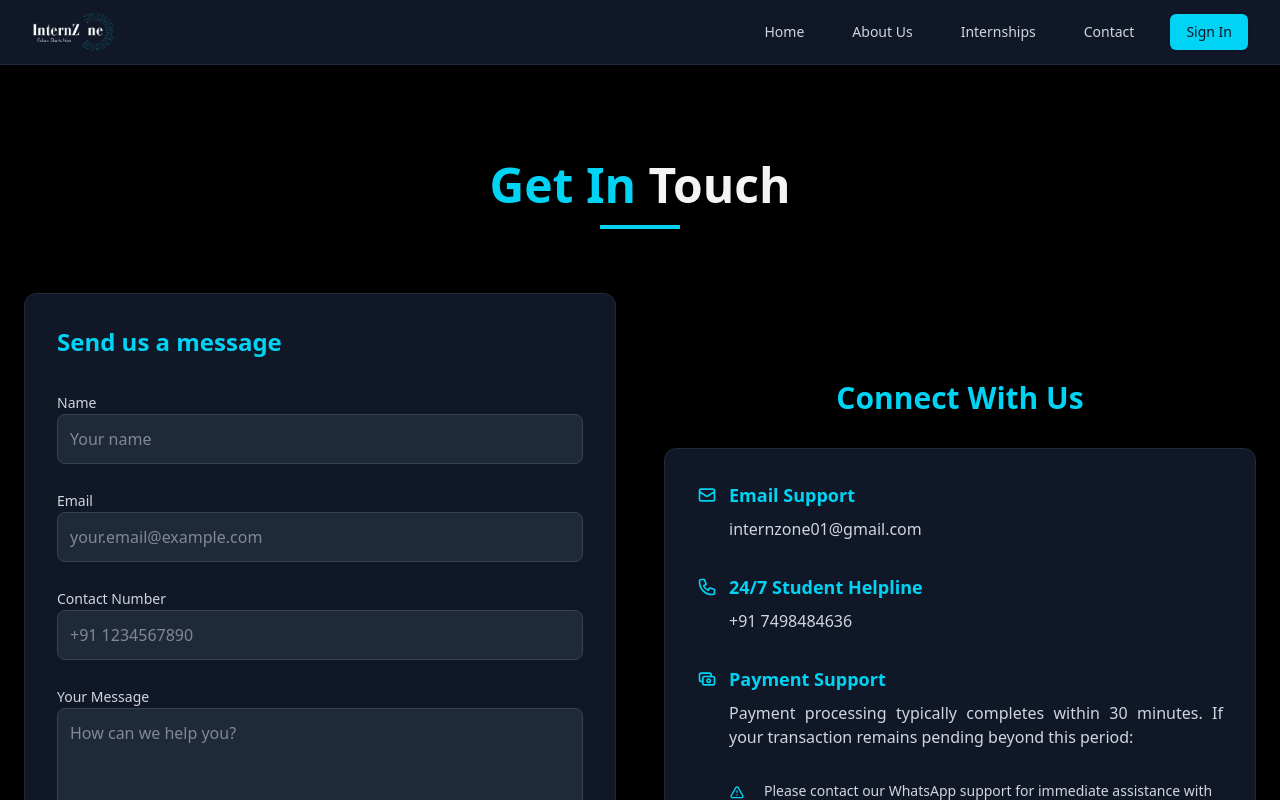
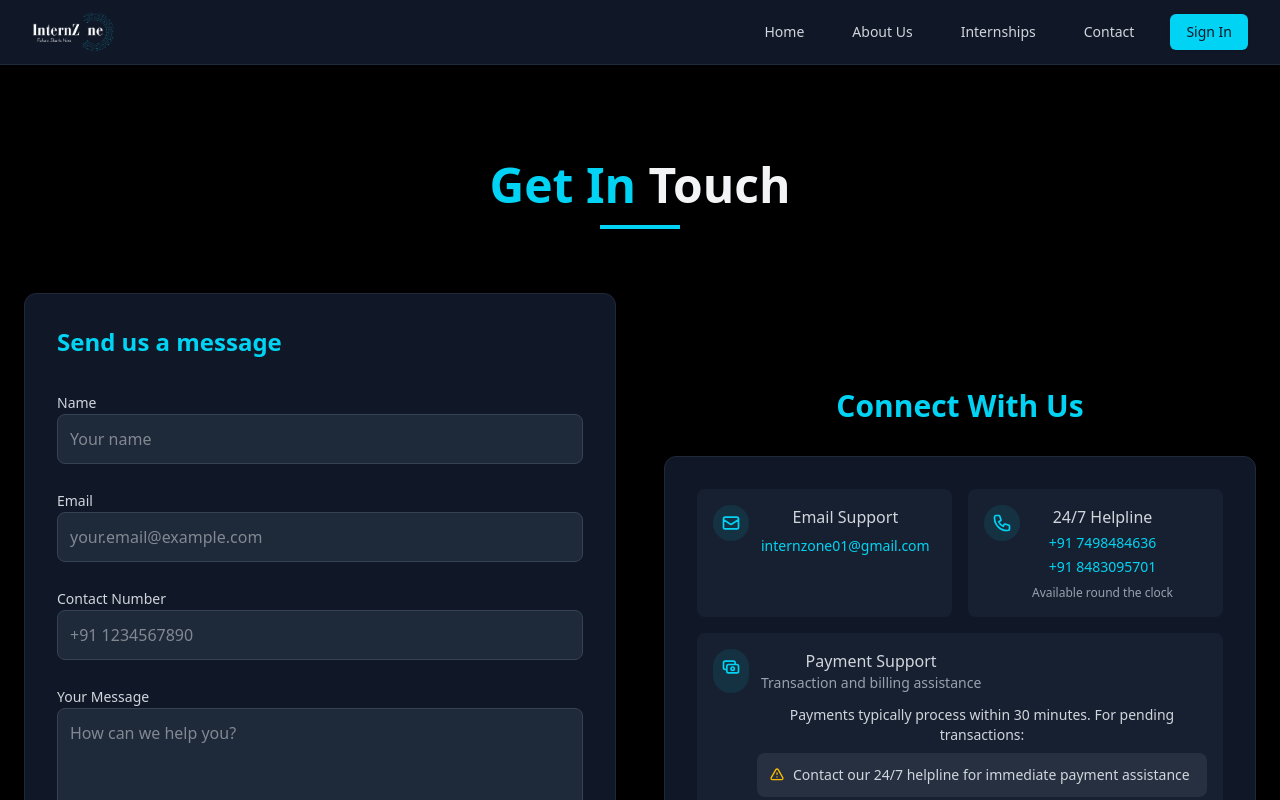
Before and after one commit to internzone00/Frontend, a React (Vite) app: page /contact in a window 1280 px wide. Shown: the top 800 px of the page. Built offline with nearby package versions, Linux system fonts and the light colour scheme; no server answers.

Commit message:
Update Contact.jsx

```diff
--- a/src/components/Contact.jsx
+++ b/src/components/Contact.jsx
@@ -127,76 +127,70 @@ const Contact = () => {
 
                 <div className="text-center">
                     <h3 className="text-3xl font-bold text-cyan-400 mb-8">Connect With Us</h3>
-                    {/* <div className="flex justify-center gap-8 mb-12">
-                        <a href="#" className="group">
-                            <div className="h-20 w-20 rounded-full bg-gradient-to-br from-cyan-900/30 to-gray-900 border border-gray-800 flex justify-center items-center group-hover:border-cyan-400 transition-all duration-300">
-                                <FontAwesomeIcon
-                                    icon={faInstagram}
-                                    className="text-4xl text-cyan-400 group-hover:text-white transition-all duration-300"
-                                />
-                            </div>
-                        </a>
-                        <a href="#" className="group">
-                            <div className="h-20 w-20 rounded-full bg-gradient-to-br from-cyan-900/30 to-gray-900 border border-gray-800 flex justify-center items-center group-hover:border-cyan-400 transition-all duration-300">
-                                <FontAwesomeIcon
-                                    icon={faLinkedin}
-                                    className="text-4xl text-cyan-400 group-hover:text-white transition-all duration-300"
-                                />
-                            </div>
-                        </a>
-                        <a href="#" className="group">
-                            <div className="h-20 w-20 rounded-full bg-gradient-to-br from-cyan-900/30 to-gray-900 border border-gray-800 flex justify-center items-center group-hover:border-cyan-400 transition-all duration-300">
-                                <FontAwesomeIcon
-                                    icon={faEnvelopeRegular}
-                                    className="text-4xl text-cyan-400 group-hover:text-white transition-all duration-300"
-                                />
-                            </div>
-                        </a>
-                    </div> */}
+
 
                     {/* Replaced Contact Information Box */}
-                    <div className="bg-gray-900 rounded-xl p-8 border border-gray-800 shadow-lg">
-    <div className="space-y-8">
-        {/* Email Section */}
-        <div className="space-y-2">
-            <div className="flex items-center ">
-                <svg className="w-5 h-5 text-cyan-400 mr-3" fill="none" stroke="currentColor" viewBox="0 0 24 24">
+      <div className="bg-gray-900 rounded-xl p-8 border border-gray-800 shadow-lg max-w-2xl mx-auto">
+    {/* Header */}
+
+
+        {/* Support Channels */}
+        <div className="grid grid-cols-1 md:grid-cols-2 gap-4">
+            {/* Email Support */}
+            <div className="bg-gray-800/50 p-4 rounded-lg flex space-x-3">
+                <div className="bg-cyan-400/10 p-2 rounded-full h-fit">
+                    <svg className="w-5 h-5 text-cyan-400" fill="none" stroke="currentColor" viewBox="0 0 24 24">
                         <path strokeLinecap="round" strokeLinejoin="round" strokeWidth={2} d="M3 8l7.89 5.26a2 2 0 002.22 0L21 8M5 19h14a2 2 0 002-2V7a2 2 0 00-2-2H5a2 2 0 00-2 2v10a2 2 0 002 2z" />
                     </svg>
-                <h4 className="text-lg font-semibold text-cyan-400">Email Support</h4>
                 </div>
-            <p className="text-gray-300 text-justify pl-8">internzone01@gmail.com</p>
+                <div>
+                    <h4 className="font-medium text-gray-300 mb-1">Email Support</h4>
+                    <a href="mailto:internzone01@gmail.com" className="text-cyan-400 hover:text-cyan-300 text-sm">internzone01@gmail.com</a>
+                </div>
             </div>
 
-        {/* Helpline Section */}
-        <div className="space-y-2">
-            <div className="flex items-center">
-                <svg className="w-5 h-5 text-cyan-400 mr-3" fill="none" stroke="currentColor" viewBox="0 0 24 24">
+            {/* 24/7 Helpline */}
+            <div className="bg-gray-800/50 p-4 rounded-lg flex space-x-3">
+                <div className="bg-cyan-400/10 p-2 rounded-full h-fit">
+                    <svg className="w-5 h-5 text-cyan-400" fill="none" stroke="currentColor" viewBox="0 0 24 24">
                         <path strokeLinecap="round" strokeLinejoin="round" strokeWidth={2} d="M3 5a2 2 0 012-2h3.28a1 1 0 01.948.684l1.498 4.493a1 1 0 01-.502 1.21l-2.257 1.13a11.042 11.042 0 005.516 5.516l1.13-2.257a1 1 0 011.21-.502l4.493 1.498a1 1 0 01.684.949V19a2 2 0 01-2 2h-1C9.716 21 3 14.284 3 6V5z" />
                     </svg>
-                <h4 className="text-lg font-semibold text-cyan-400">24/7 Student Helpline</h4>
                 </div>
-            <p className="text-gray-300 text-justify pl-8">+91 7498484636</p>
+                <div>
+                    <h4 className="font-medium text-gray-300 mb-1">24/7 Helpline</h4>
+                    <div className="flex flex-col space-y-1">
+                        <a href="tel:+917498484636" className="text-cyan-400 hover:text-cyan-300 text-sm">+91 7498484636</a>
+                        <a href="tel:+918483095701" className="text-cyan-400 hover:text-cyan-300 text-sm">+91 8483095701</a>
+                        <span className="text-gray-400 text-xs mt-1">Available round the clock</span>
+                    </div>
+                </div>
+            </div>
         </div>
 
-        {/* Payment Query Section */}
-        <div className="space-y-2">
-            <div className="flex items-center">
-                <svg className="w-5 h-5 text-cyan-400 mr-3" fill="none" stroke="currentColor" viewBox="0 0 24 24">
+        {/* Payment Support */}
+        <div className="bg-gray-800/50 mt-4 p-4 rounded-lg">
+            <div className="flex space-x-3 mb-3">
+                <div className="bg-cyan-400/10 p-2 rounded-full">
+                    <svg className="w-5 h-5 text-cyan-400" fill="none" stroke="currentColor" viewBox="0 0 24 24">
                         <path strokeLinecap="round" strokeLinejoin="round" strokeWidth={2} d="M17 9V7a2 2 0 00-2-2H5a2 2 0 00-2 2v6a2 2 0 002 2h2m2 4h10a2 2 0 002-2v-6a2 2 0 00-2-2H9a2 2 0 00-2 2v6a2 2 0 002 2zm7-5a2 2 0 11-4 0 2 2 0 014 0z" />
                     </svg>
-                <h4 className="text-lg font-semibold  text-cyan-400">Payment Support</h4>
                 </div>
-            <div className="space-y-2 pl-8">
-                <p className="text-gray-300 text-justify">
-                    Payment processing typically completes within 30 minutes. If your transaction remains pending beyond this period:
+                <div>
+                    <h4 className="font-medium text-gray-300">Payment Support</h4>
+                    <p className="text-gray-400 text-sm">Transaction and billing assistance</p>
+                </div>
+            </div>
+
+            <div className="ml-11 space-y-2">
+                <p className="text-gray-300 text-sm">
+                    Payments typically process within 30 minutes. For pending transactions:
                 </p>
-                <div className="flex items-start mt-8">
-                    <svg className="w-4 h-4 text-cyan-400 mt-1 mr-2 flex-shrink-0" fill="none" stroke="currentColor" viewBox="0 0 24 24">
+                <div className="flex items-start bg-gray-700/50 p-3 rounded-lg">
+                    <svg className="w-4 h-4 text-amber-400 mt-0.5 mr-2 flex-shrink-0" fill="none" stroke="currentColor" viewBox="0 0 24 24">
                         <path strokeLinecap="round" strokeLinejoin="round" strokeWidth={2} d="M12 9v2m0 4h.01m-6.938 4h13.856c1.54 0 2.502-1.667 1.732-3L13.732 4c-.77-1.333-2.694-1.333-3.464 0L3.34 16c-.77 1.333.192 3 1.732 3z" />
                     </svg>
                     <p className="text-gray-300 text-sm">
-                        Please contact our WhatsApp support for immediate assistance with payment-related queries.
+                        Contact our 24/7 helpline for immediate payment assistance
                     </p>
                 </div>
             </div>
@@ -204,7 +198,7 @@ const Contact = () => {
     </div>
 </div>
                 </div>
-            </div>
+
         </section>
     )
 }
```
Lines whose indentation alone changed are shown as unchanged.
